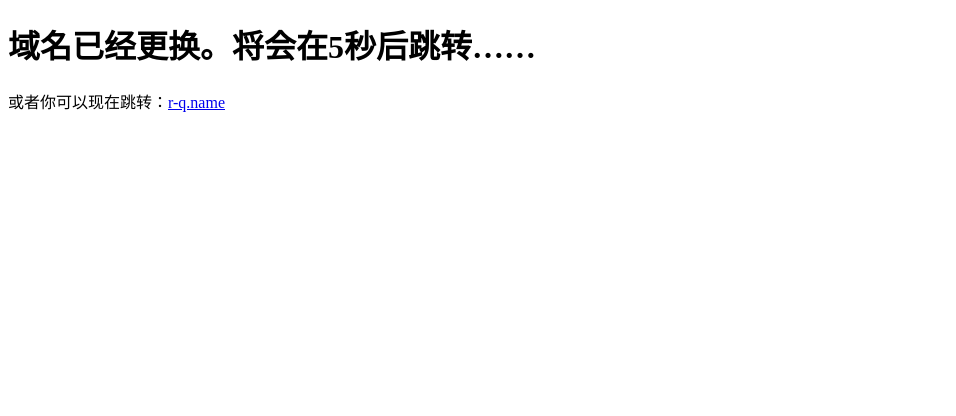
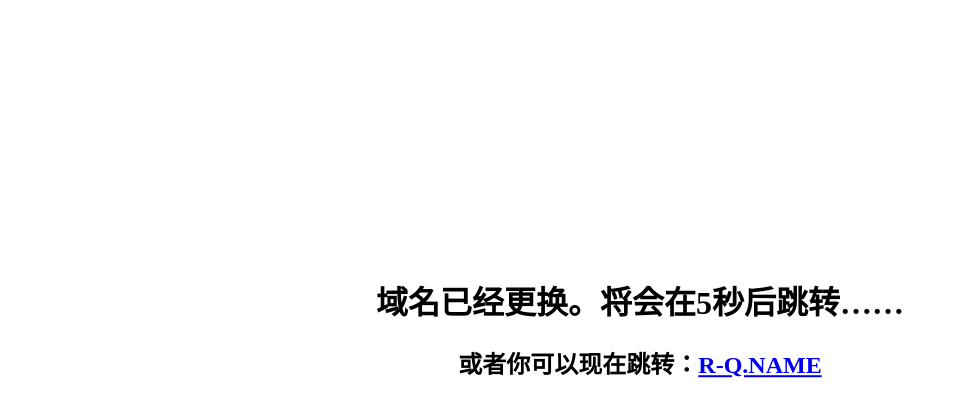
Before and after one commit to RoderickQiu/redirect, a plain HTML site: page index.html in a window 1280 px wide. Shown: the whole page, without its empty margins (0-956 px from the left). Drawn offline with Linux system fonts and the light colour scheme.

Commit message:
Update index.html

```diff
--- a/index.html
+++ b/index.html
@@ -1,5 +1,6 @@
 <!DOCTYPE html>
 <html>
+
 <head>
 	<meta charset="utf-8">
 	<meta property="og:title" content="Roderick Qiu's Page" />
@@ -9,8 +10,22 @@
 	<meta name="description" content="Hey! This is Roderick Qiu." />
 	<meta name="keywords" content="RoderickQiu, Roderick, Qiu, Student, HFLS, developer, OIer, scris, 邱, 信竞, 学生, 杭外, 开发者" />
 	<title>Roderick Qiu</title>
-</head>
- <script language="javascript">
+	<meta http-equiv="Content-Type" content="text/html" />
+	<meta http-equiv="X-UA-Compatible" content="IE=edge" />
+	<meta name="viewport" content="width=device-width, initial-scale=1.0, maximum-scale=1.0, minimal-ui" />
+	<style>
+		#main {
+			text-align: center;
+			position: absolute;
+			left: 0;
+			right: 0;
+			margin: auto;
+			vertical-align: center;
+			top: 50%;
+			transform: translateY(-100%);
+		}
+	</style>
+	<script>
 		var domain = "r-q.name";
 		var src = window.location.href;
 		var prtc = src.substring(0, src.indexOf(':'));
@@ -20,8 +35,13 @@ setTimeout(function(){
   		location.href=prtc + "://" + domain + target;
 		}, 5500);
 	</script>
+</head>
+
 <body>
+	<div id="main">
   	<h1>域名已经更换。将会在5秒后跳转……</h1>
-  <p>或者你可以现在跳转：<a href="https://r-q.name/">r-q.name</a></p>
+  	<h2>或者你可以现在跳转：<a href="https://r-q.name/">R-Q.NAME</a></h2>
+  </div>
 </body>
+
 </html>
```
Lines whose indentation alone changed are shown as unchanged.
